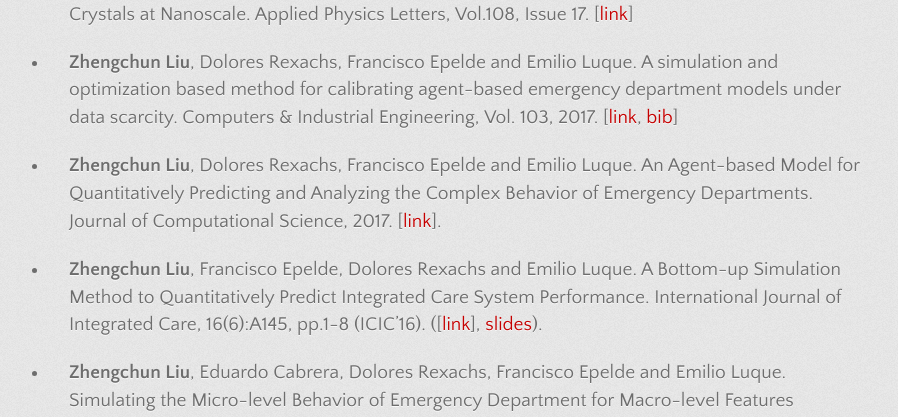
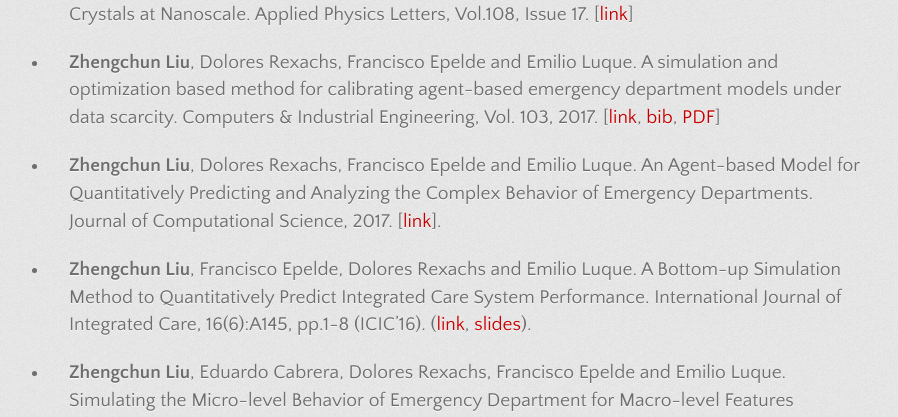
Before and after one commit to lzhengchun/lzhengchun.github.io, a Jekyll site: the page built from Publication.md, in a window 1280 px wide. Shown: the part 636-1053 px from the top of the page, without its empty margins (181-1079 px from the left). Built offline with Jekyll 4.4.1, drawn with Linux system fonts in a browser that asks for light colours; some web fonts are replaced.

Commit message:
add, delete, polish etc.

```diff
--- a/Publication.md
+++ b/Publication.md
@@ -13,11 +13,11 @@ title: Home
 
 - Linglong Li, Yaodong Yang, __Zhengchun Liu__, Stephen Jesse, Sergei V. Kalinin and Rama K. Vasudevan. Correlation between Piezoresponse Nonlinearity and Hysteresis in Ferroelectric Crystals at Nanoscale. Applied Physics Letters, Vol.108, Issue 17. [[link](https://doi.org/10.1063/1.4947533)]
 
-- __Zhengchun Liu__, Dolores Rexachs, Francisco Epelde and Emilio Luque. A simulation and optimization based method for calibrating agent-based emergency department models under data scarcity. Computers & Industrial Engineering, Vol. 103, 2017. [[link](https://doi.org/10.1016/j.cie.2016.11.036), [bib](zhengchun-liu-bibtex.html#abm-calibration)]
+- __Zhengchun Liu__, Dolores Rexachs, Francisco Epelde and Emilio Luque. A simulation and optimization based method for calibrating agent-based emergency department models under data scarcity. Computers & Industrial Engineering, Vol. 103, 2017. [[link](https://doi.org/10.1016/j.cie.2016.11.036), [bib](zhengchun-liu-bibtex.html#abm-calibration), [PDF](file/abm-calibration-zhengchun-liu.pdf)]
 
 - __Zhengchun Liu__, Dolores Rexachs, Francisco Epelde and Emilio Luque. An Agent-based Model for Quantitatively Predicting and Analyzing the Complex Behavior of Emergency Departments. Journal of Computational Science, 2017. [[link](https://doi.org/10.1016/j.jocs.2017.05.015)].
 
-- __Zhengchun Liu__, Francisco Epelde, Dolores Rexachs and Emilio Luque. A Bottom-up Simulation Method to Quantitatively Predict Integrated Care System Performance. International Journal of Integrated Care, 16(6):A145, pp.1-8 (ICIC'16). ([[link](https://doi.org/10.5334/ijic.2693)], [slides](file/5.8_Zhengchun_Liu_139.pdf)).
+- __Zhengchun Liu__, Francisco Epelde, Dolores Rexachs and Emilio Luque. A Bottom-up Simulation Method to Quantitatively Predict Integrated Care System Performance. International Journal of Integrated Care, 16(6):A145, pp.1-8 (ICIC'16). ([link](https://doi.org/10.5334/ijic.2693), [slides](file/5.8_Zhengchun_Liu_139.pdf)).
 
 - __Zhengchun Liu__, Eduardo Cabrera, Dolores Rexachs, Francisco Epelde and Emilio Luque. Simulating the Micro-level Behavior of Emergency Department for Macro-level Features Prediction. 2015 Winter Simulation Conference.([link](https://doi.org/10.1109/WSC.2015.7408162), [slides](file/Z.Liu-WSC-2015.pdf))
 
```
Also changed, not shown: 1 other file.
